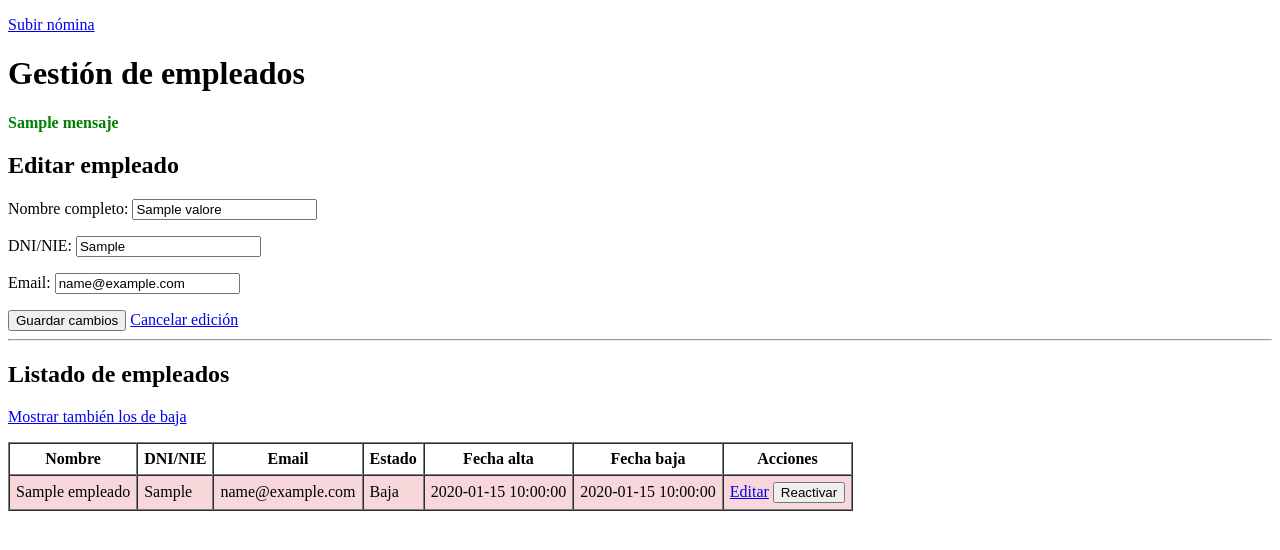
After one commit to luis123delafuente/Nominas, a FastAPI app: template app/templates/empleados.html in a window 1280 px wide. The commit adds this page. Shown: the top 550 px of the page. Run offline with FastAPI, Linux system fonts and the light colour scheme; the template is opened without the code that fills it: most values are stand-ins (such as "Sample title", 1, 10 or a date in 2020).

Commit message:
Fase 7: gestion de empleados (alta/edicion/baja/reactivar), arranque con .command, manual de uso

```diff
--- a/app/db.py
+++ b/app/db.py
@@ -100,6 +100,15 @@ def dar_baja_empleado(conn: sqlite3.Connection, empleado_id: int, fecha_baja: st
     conn.commit()
 
 
+def reactivar_empleado(conn: sqlite3.Connection, empleado_id: int) -> None:
+    """Deshace una baja: vuelve a marcar al empleado como activo y borra su fecha_baja."""
+    conn.execute(
+        "UPDATE empleados SET activo = 1, fecha_baja = NULL WHERE id = ?",
+        (empleado_id,),
+    )
+    conn.commit()
+
+
 def registrar_envio(
     conn: sqlite3.Connection,
     fecha_hora: str,
--- a/app/main.py
+++ b/app/main.py
@@ -1,8 +1,10 @@
 import io
 import re
+import sqlite3
 from dataclasses import dataclass, field
 from datetime import datetime
 from pathlib import Path
+from urllib.parse import quote
 
 from fastapi import FastAPI, File, Form, HTTPException, Request, UploadFile
 from fastapi.responses import RedirectResponse, StreamingResponse
@@ -11,12 +13,21 @@ from pypdf import PdfReader
 
 from app.config import cargar_configuracion
 from app.crypto import cifrar_paginas
-from app.db import get_connection, listar_empleados
+from app.db import (
+    actualizar_empleado,
+    crear_empleado,
+    dar_baja_empleado,
+    get_connection,
+    listar_empleados,
+    obtener_empleado,
+    reactivar_empleado,
+)
 from app.mailer_macos import enviar_nomina
 from app.matcher import emparejar_nomina
-from app.pdf_parser import ParserError, detectar_nominas, extraer_paginas_bytes, nombre_archivo_seguro
+from app.pdf_parser import DNI_NIE_PATTERN, ParserError, detectar_nominas, extraer_paginas_bytes, nombre_archivo_seguro
 
 MES_NOMINA_PATTERN = re.compile(r"^\d{4}-(0[1-9]|1[0-2])$")
+EMAIL_PATTERN = re.compile(r"^[^@\s]+@[^@\s]+\.[^@\s]+$")
 
 BASE_DIR = Path(__file__).resolve().parent.parent
 ENTRADA_DIR = BASE_DIR / "entrada"
@@ -196,3 +207,139 @@ async def confirmar(request: Request):
             "resultados": resultados,
         },
     )
+
+
+def _valores_formulario_vacios() -> dict:
+    return {"id": "", "nombre_completo": "", "dni_nie": "", "email": ""}
+
+
+@app.get("/empleados")
+def empleados_vista(
+    request: Request,
+    mostrar_baja: bool = False,
+    editar_id: int | None = None,
+    mensaje: str | None = None,
+):
+    conn = get_connection()
+    try:
+        empleados = listar_empleados(conn, solo_activos=not mostrar_baja)
+
+        valores = _valores_formulario_vacios()
+        if editar_id is not None:
+            empleado = obtener_empleado(conn, editar_id)
+            if empleado is not None:
+                valores = {
+                    "id": str(empleado["id"]),
+                    "nombre_completo": empleado["nombre_completo"],
+                    "dni_nie": empleado["dni_nie"],
+                    "email": empleado["email"],
+                }
+    finally:
+        conn.close()
+
+    return templates.TemplateResponse(
+        request,
+        "empleados.html",
+        {
+            "empleados": empleados,
+            "mostrar_baja": mostrar_baja,
+            "valores": valores,
+            "mensaje": mensaje,
+            "error": None,
+        },
+    )
+
+
+@app.post("/empleados/guardar")
+def empleados_guardar(
+    request: Request,
+    empleado_id: str = Form(""),
+    nombre_completo: str = Form(...),
+    dni_nie: str = Form(...),
+    email: str = Form(...),
+):
+    nombre_completo = nombre_completo.strip()
+    dni_nie_normalizado = dni_nie.strip().upper().replace(" ", "")
+    email = email.strip()
+    valores = {"id": empleado_id, "nombre_completo": nombre_completo, "dni_nie": dni_nie, "email": email}
+
+    errores = []
+    if not nombre_completo:
+        errores.append("El nombre completo no puede estar vacío.")
+    if not DNI_NIE_PATTERN.match(dni_nie_normalizado):
+        errores.append(f"DNI/NIE con formato inválido: '{dni_nie}'.")
+    if not EMAIL_PATTERN.match(email):
+        errores.append(f"Email con formato inválido: '{email}'.")
+
+    mensaje = None
+    if not errores:
+        conn = get_connection()
+        try:
+            if empleado_id:
+                actualizar_empleado(
+                    conn,
+                    int(empleado_id),
+                    nombre_completo=nombre_completo,
+                    dni_nie=dni_nie_normalizado,
+                    email=email,
+                )
+                mensaje = f"Empleado actualizado: {nombre_completo}"
+            else:
+                crear_empleado(conn, nombre_completo, dni_nie_normalizado, email, datetime.now().date().isoformat())
+                mensaje = f"Empleado dado de alta: {nombre_completo}"
+        except sqlite3.IntegrityError:
+            accion = "otro empleado" if empleado_id else "un empleado"
+            errores.append(f"Ya existe {accion} con el DNI {dni_nie_normalizado}.")
+        finally:
+            conn.close()
+
+    if errores:
+        conn = get_connection()
+        try:
+            empleados = listar_empleados(conn, solo_activos=True)
+        finally:
+            conn.close()
+        return templates.TemplateResponse(
+            request,
+            "empleados.html",
+            {
+                "empleados": empleados,
+                "mostrar_baja": False,
+                "valores": valores,
+                "mensaje": None,
+                "error": " ".join(errores),
+            },
+            status_code=400,
+        )
+
+    return RedirectResponse(url=f"/empleados?mensaje={quote(mensaje)}", status_code=303)
+
+
+@app.post("/empleados/{empleado_id}/baja")
+def empleados_dar_baja(empleado_id: int):
+    conn = get_connection()
+    try:
+        empleado = obtener_empleado(conn, empleado_id)
+        if empleado is None:
+            raise HTTPException(status_code=404, detail="Empleado no encontrado")
+        dar_baja_empleado(conn, empleado_id, datetime.now().date().isoformat())
+        mensaje = f"Empleado dado de baja: {empleado['nombre_completo']}"
+    finally:
+        conn.close()
+
+    return RedirectResponse(url=f"/empleados?mensaje={quote(mensaje)}", status_code=303)
+
+
+@app.post("/empleados/{empleado_id}/reactivar")
+def empleados_reactivar(empleado_id: int):
+    conn = get_connection()
+    try:
+        empleado = obtener_empleado(conn, empleado_id)
+        if empleado is None:
+            raise HTTPException(status_code=404, detail="Empleado no encontrado")
+        reactivar_empleado(conn, empleado_id)
+        mensaje = f"Empleado reactivado: {empleado['nombre_completo']}"
+    finally:
+        conn.close()
+
+    return RedirectResponse(url=f"/empleados?mensaje={quote(mensaje)}", status_code=303)
--- /dev/null
+++ b/app/templates/empleados.html
@@ -0,0 +1,88 @@
+<!doctype html>
+<html lang="es">
+<head>
+  <meta charset="utf-8">
+  <title>Empleados - MEDIFORM PLUS</title>
+</head>
+<body>
+  <p><a href="/">Subir nómina</a></p>
+
+  <h1>Gestión de empleados</h1>
+
+  {% if mensaje %}
+    <p style="color:green"><strong>{{ mensaje }}</strong></p>
+  {% endif %}
+  {% if error %}
+    <p style="color:red"><strong>Error:</strong> {{ error }}</p>
+  {% endif %}
+
+  <h2>{{ "Editar empleado" if valores.id else "Dar de alta un nuevo empleado" }}</h2>
+  <form action="/empleados/guardar" method="post">
+    <input type="hidden" name="empleado_id" value="{{ valores.id }}">
+    <p>
+      <label>Nombre completo:
+        <input type="text" name="nombre_completo" value="{{ valores.nombre_completo }}" required>
+      </label>
+    </p>
+    <p>
+      <label>DNI/NIE:
+        <input type="text" name="dni_nie" value="{{ valores.dni_nie }}" required>
+      </label>
+    </p>
+    <p>
+      <label>Email:
+        <input type="email" name="email" value="{{ valores.email }}" required>
+      </label>
+    </p>
+    <button type="submit">{{ "Guardar cambios" if valores.id else "Dar de alta" }}</button>
+    {% if valores.id %}
+      <a href="/empleados">Cancelar edición</a>
+    {% endif %}
+  </form>
+
+  <hr>
+
+  <h2>Listado de empleados</h2>
+  <p>
+    {% if mostrar_baja %}
+      <a href="/empleados">Mostrar solo activos</a>
+    {% else %}
+      <a href="/empleados?mostrar_baja=1">Mostrar también los de baja</a>
+    {% endif %}
+  </p>
+
+  <table border="1" cellpadding="6" cellspacing="0">
+    <tr>
+      <th>Nombre</th>
+      <th>DNI/NIE</th>
+      <th>Email</th>
+      <th>Estado</th>
+      <th>Fecha alta</th>
+      <th>Fecha baja</th>
+      <th>Acciones</th>
+    </tr>
+    {% for e in empleados %}
+      <tr style="background-color: {{ '#f8d7da' if not e.activo else 'inherit' }}">
+        <td>{{ e.nombre_completo }}</td>
+        <td>{{ e.dni_nie }}</td>
+        <td>{{ e.email }}</td>
+        <td>{{ "Activo" if e.activo else "Baja" }}</td>
+        <td>{{ e.fecha_alta }}</td>
+        <td>{{ e.fecha_baja or "—" }}</td>
+        <td>
+          <a href="/empleados?editar_id={{ e.id }}{% if mostrar_baja %}&mostrar_baja=1{% endif %}">Editar</a>
+          {% if e.activo %}
+            <form action="/empleados/{{ e.id }}/baja" method="post" style="display:inline">
+              <button type="submit" onclick="return confirm('¿Dar de baja a {{ e.nombre_completo }}?')">Dar de baja</button>
+            </form>
+          {% else %}
+            <form action="/empleados/{{ e.id }}/reactivar" method="post" style="display:inline">
+              <button type="submit" onclick="return confirm('¿Reactivar a {{ e.nombre_completo }}?')">Reactivar</button>
+            </form>
+          {% endif %}
+        </td>
+      </tr>
+    {% endfor %}
+  </table>
+</body>
+</html>
--- a/app/templates/revisar.html
+++ b/app/templates/revisar.html
@@ -96,6 +96,6 @@
     <p><button type="submit">Enviar</button></p>
   </form>
 
-  <p><a href="/">Subir otro PDF</a></p>
+  <p><a href="/">Subir otro PDF</a> — <a href="/empleados">Gestión de empleados</a></p>
 </body>
 </html>
--- a/app/templates/subir.html
+++ b/app/templates/subir.html
@@ -6,6 +6,8 @@
 </head>
 <body>
   <h1>Subir PDF mensual de nóminas</h1>
+
+  <p><a href="/empleados">Gestión de empleados</a></p>
 
   {% if error %}
     <p style="color:red"><strong>Error:</strong> {{ error }}</p>
--- a/requirements.txt
+++ b/requirements.txt
@@ -8,3 +8,4 @@ cryptography
 rapidfuzz
 openpyxl
 pytest
+httpx
```
Also changed, not shown: MANUAL_USO.md (added, +63 -0 lines), tests/test_db.py (+27 -0 lines), tests/test_empleados_endpoints.py (added, +187 -0 lines), 1 other file.
